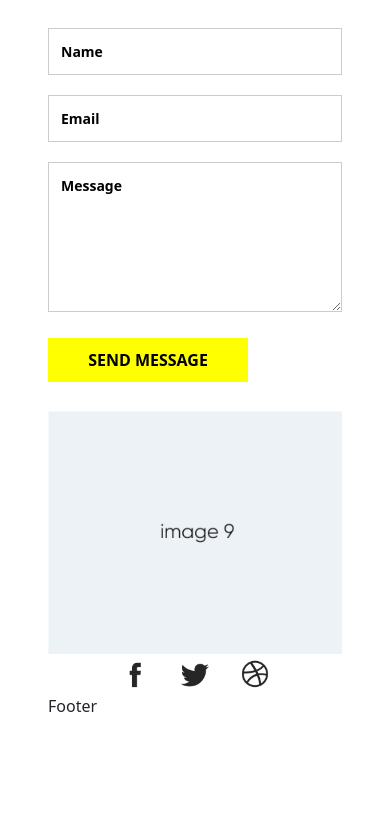
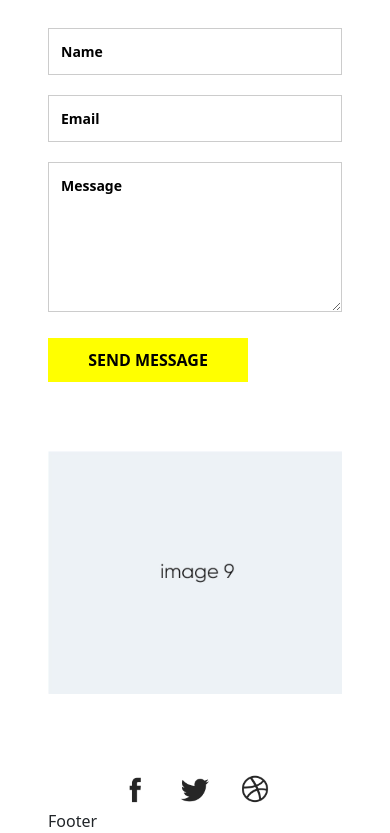
Before and after one commit to ManoharKumar07/TheWebPeople, a React (Vite) app: page / in a window 390 px wide. Shown: the part 4525-5358 px from the top of the page. Before the commit the page ends 5244 px from the top, so only its background shows below. Built offline with nearby package versions, Linux system fonts and the light colour scheme.

Commit message:
contact us completed

```diff
--- a/src/components/styles/ContactUs.css
+++ b/src/components/styles/ContactUs.css
@@ -133,6 +133,6 @@
     width: 100%; /* Full width on smaller screens */
   }
   .contact-image {
-    margin-top: -20px;
+    margin-top: 20px;
   }
 }
--- a/src/components/styles/SocialIcon.css
+++ b/src/components/styles/SocialIcon.css
@@ -16,7 +16,7 @@
 /* Responsive Design */
 @media (max-width: 768px) {
   .Social-row {
-    margin-top: -70px;
+    margin-top: 50px;
     flex-direction: row;
     justify-content: center; /* Center icons when stacked */
     gap: 20px; /* Maintain gap between stacked icons */
```
